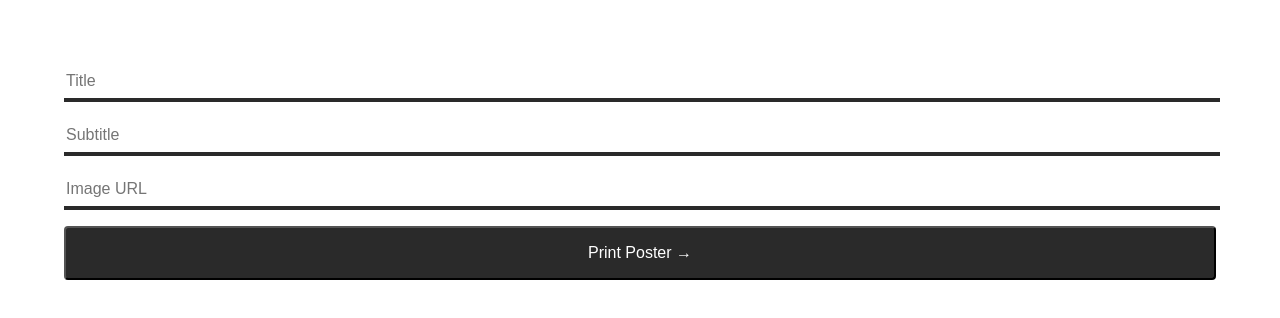
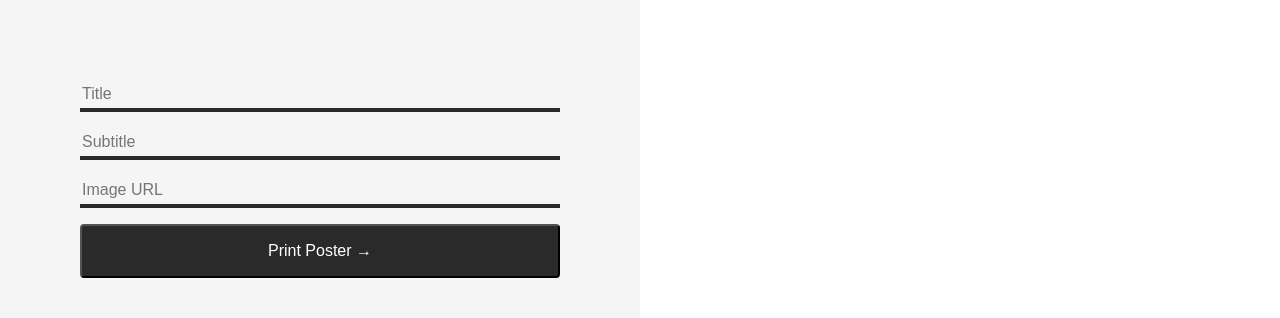
Before and after one commit to leoacosta/react-poster-creator, a React (Create React App) app: page / in a window 1280 px wide. Shown: the top 318 px of the page. Built offline with nearby package versions, Linux system fonts and the light colour scheme.

Commit message:
Add styling, using bit of css grid for experimentation

```diff
--- a/src/index.css
+++ b/src/index.css
@@ -1,32 +1,53 @@
-body {
-  margin: 0;
-  padding: 5%;
-  font-family: sans-serif;
+*, *:before, *:after {
+  box-sizing: border-box;
 }
 
-.card-picker {
-  background-color: rgba(0,0,0,0.04);
+html, body {
+  font-family: sans-serif;
+  margin: 0;
+  height: 100vh;
+}
+
+.container {
+  display: grid;
+  grid-template-columns: 50% 50%;
+}
+
+.column {
+  height: 100vh;
+}
+
+.column:nth-child(1) {
+  background-color: rgba(0, 0, 0, 0.04);
+}
+
+.column:nth-child(2) {
   padding: 5rem;
-  max-width: 40%;
+}
+
+.poster-details {
+  padding: 5rem;
   margin: auto;
   text-align: center;
 }
-.card-picker__title {
+
+.poster-details__title {
   margin-bottom: 0.85rem;
   margin-top: 0;
 }
 
-.card-picker__label {
+.poster-details__label {
   display: block;
   margin-bottom: 1.5rem;
 }
 
-.card-category {
+.poster-subtitle {
   color: rgb(14, 153, 181);
   font-size: 0.85rem;
   margin: 0 0 0.5rem;
 }
-.card-title {
+
+.poster-title {
   margin: 0;
 }
 
@@ -39,6 +60,7 @@ input {
   width: 100%;
   font-size: 1rem;
 }
+
 input:focus {
   outline: 0;
 }
```
